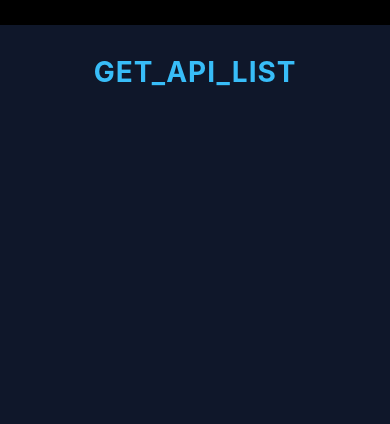
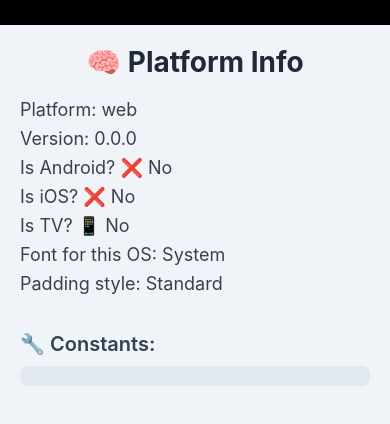
Before and after one commit to Sayantan-B-dev/SM_ReactNative, a React Native app: screen / in a window 390 px wide. Shown: the top 424 px of the page. Built offline with nearby package versions, Linux system fonts and the light colour scheme; no server answers.

Commit message:
Added PlatformExample.jsx

```diff
--- a/App.jsx
+++ b/App.jsx
@@ -1,11 +1,11 @@
 /* eslint-disable react-native/no-inline-styles */
 import {View} from 'react-native';
-import GET_API_LIST from './src/components/GET_API_LIST';
+import PlatformExample from './src/components/PlatformExample';
 
 const App = () => {
   return (
     <View  style={{flex: 1,borderTopWidth:25,borderColor:'black'}}>
-      <GET_API_LIST/>
+      <PlatformExample/>
     </View>
   );
 };
--- /dev/null
+++ b/src/components/PlatformExample.jsx
@@ -0,0 +1,85 @@
+import { Text, StyleSheet, Platform,ScrollView} from 'react-native';
+import React from 'react';
+
+const PlatformExample = () => {
+  const isAndroid = Platform.OS === 'android';
+  const isIOS = Platform.OS === 'ios';
+  const isTV = Platform.isTV;
+  const os = Platform.OS;
+  const version = Platform.Version;
+  const selectedFont = Platform.select({
+    ios: 'San Francisco',
+    android: 'Roboto',
+    default: 'System',
+  });
+
+  const selectedPadding = Platform.select({
+    ios: '20pt',
+    android: '16dp',
+    default: 'Standard',
+  });
+
+  return (
+    <ScrollView style={styles.container}>
+      <Text style={styles.heading}>🧠 Platform Info</Text>
+
+      <Text style={styles.info}>Platform: {os}</Text>
+      <Text style={styles.info}>Version: {version}</Text>
+      <Text style={styles.info}>
+        Is Android? {isAndroid ? '✅ Yes' : '❌ No'}
+      </Text>
+      <Text style={styles.info}>Is iOS? {isIOS ? '✅ Yes' : '❌ No'}</Text>
+      <Text style={styles.info}>Is TV? {isTV ? '📺 Yes' : '📱 No'}</Text>
+
+      <Text style={styles.info}>Font for this OS: {selectedFont}</Text>
+      <Text style={styles.info}>Padding style: {selectedPadding}</Text>
+
+      <Text style={styles.subHeading}>🔧 Constants:</Text>
+      <Text style={styles.codeBlock}>
+        {JSON.stringify(Platform.constants, null, 2)}
+      </Text>
+    </ScrollView>
+  );
+};
+
+export default PlatformExample;
+
+const styles = StyleSheet.create({
+  container: {
+    flex: 1,
+    backgroundColor: '#F0F4F8',
+    padding: 20,
+    //justifyContent: 'center',
+  },
+  heading: {
+    fontSize: 28,
+    fontWeight: 'bold',
+    color: '#1F2937',
+    textAlign: 'center',
+    marginBottom: 20,
+  },
+  subHeading: {
+    fontSize: 20,
+    fontWeight: '600',
+    color: '#334155',
+    marginTop: 30,
+    marginBottom: 10,
+  },
+  info: {
+    fontSize: 18,
+    color: '#374151',
+    marginBottom: 8,
+  },
+  codeBlock: {
+    backgroundColor: '#E2E8F0',
+    padding: 10,
+    fontSize: 20,
+    borderRadius: 8,
+    color: '#1E293B',
+    fontFamily: Platform.select({
+      ios: 'Courier',
+      android: 'monospace',
+      default: 'System',
+    }),
+  },
+});
```
